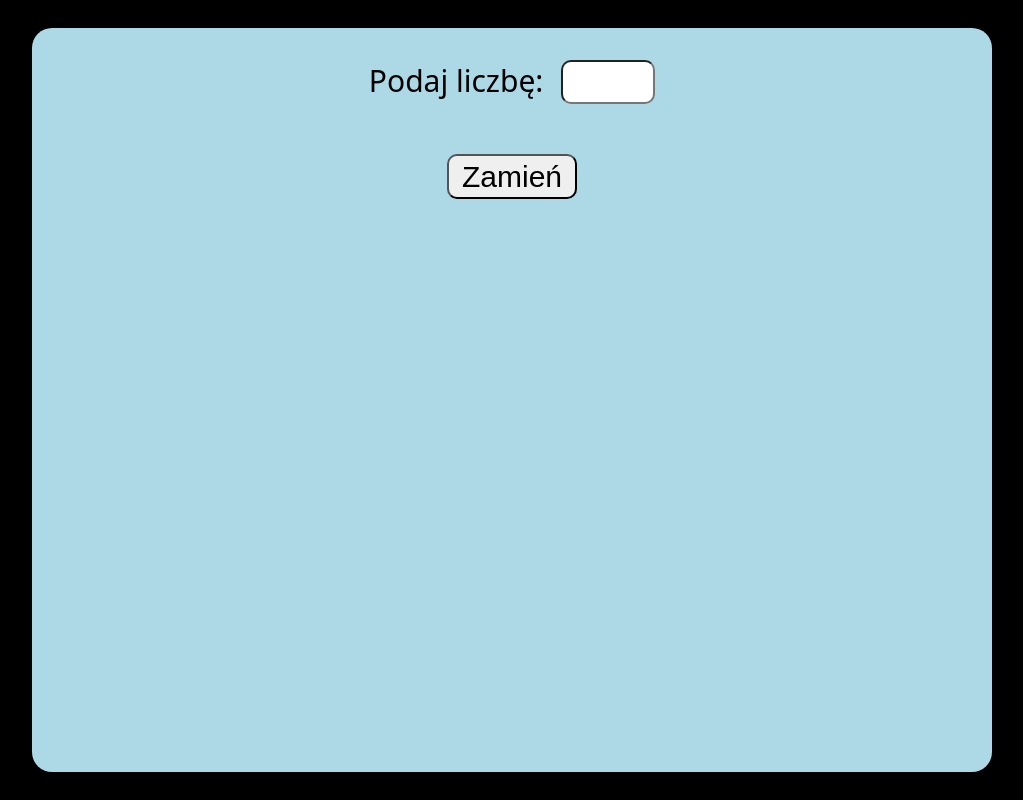
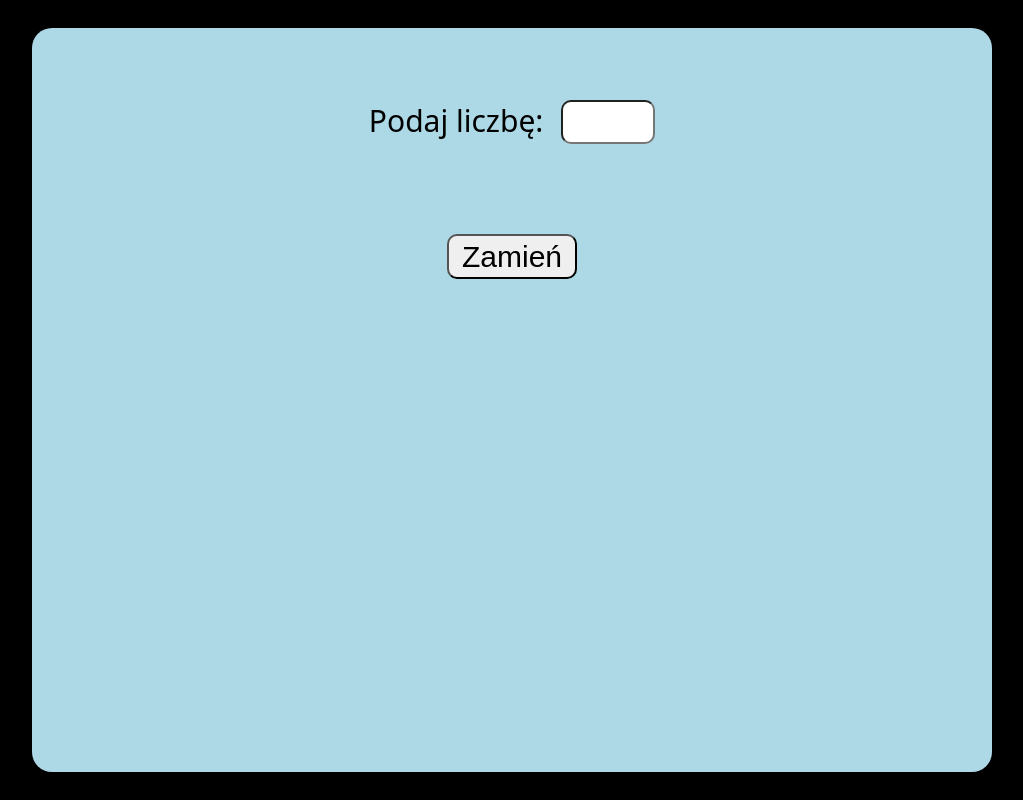
Before and after one commit to robert10251025/BinDec, a plain HTML site: page index.html in a window 1280 px wide. Shown: the whole page, without its empty margins (128-1151 px from the left). Drawn offline with Linux system fonts and the light colour scheme; a web font is replaced by a local one.

Commit message:
Add files via upload
Small css changes

```diff
--- a/styles.css
+++ b/styles.css
@@ -25,11 +25,13 @@ body {
 
     display: flex;
     flex-direction: column;
+    row-gap: 90px;
     align-items: center;
 }
 
 .form-input {
     font-size: 30px;
+    padding-top: 40px;
 }
 .form-input input {
     margin-left: 10px;
```
